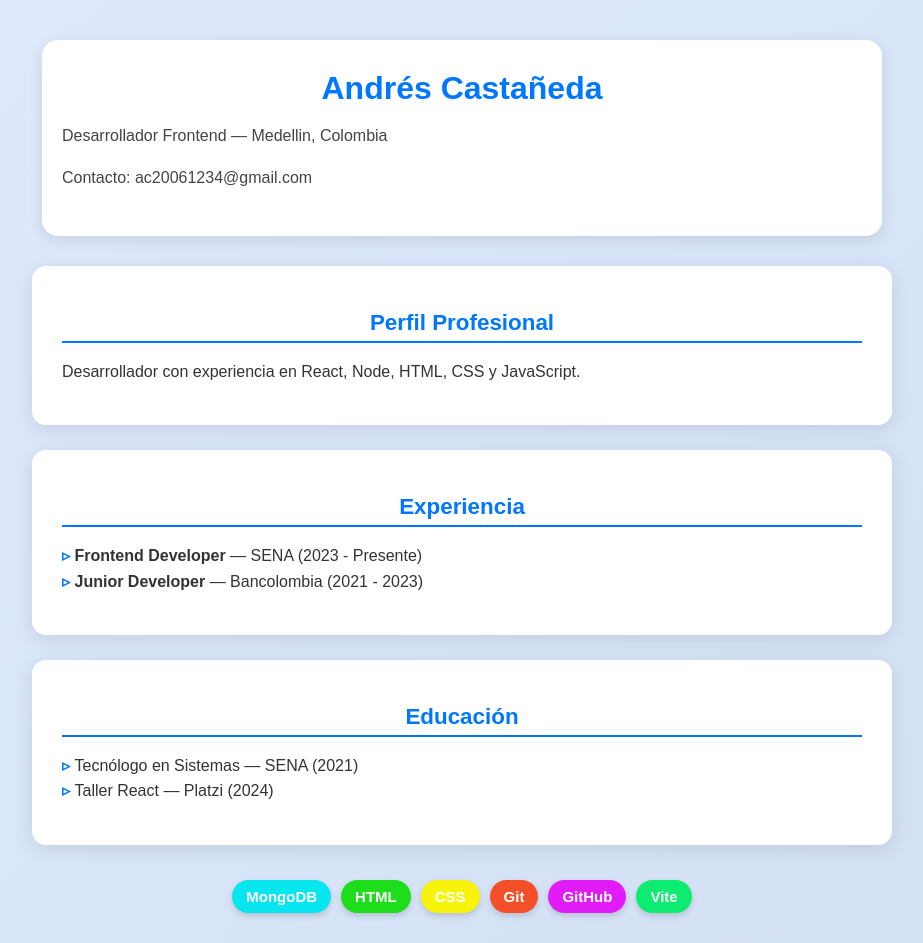
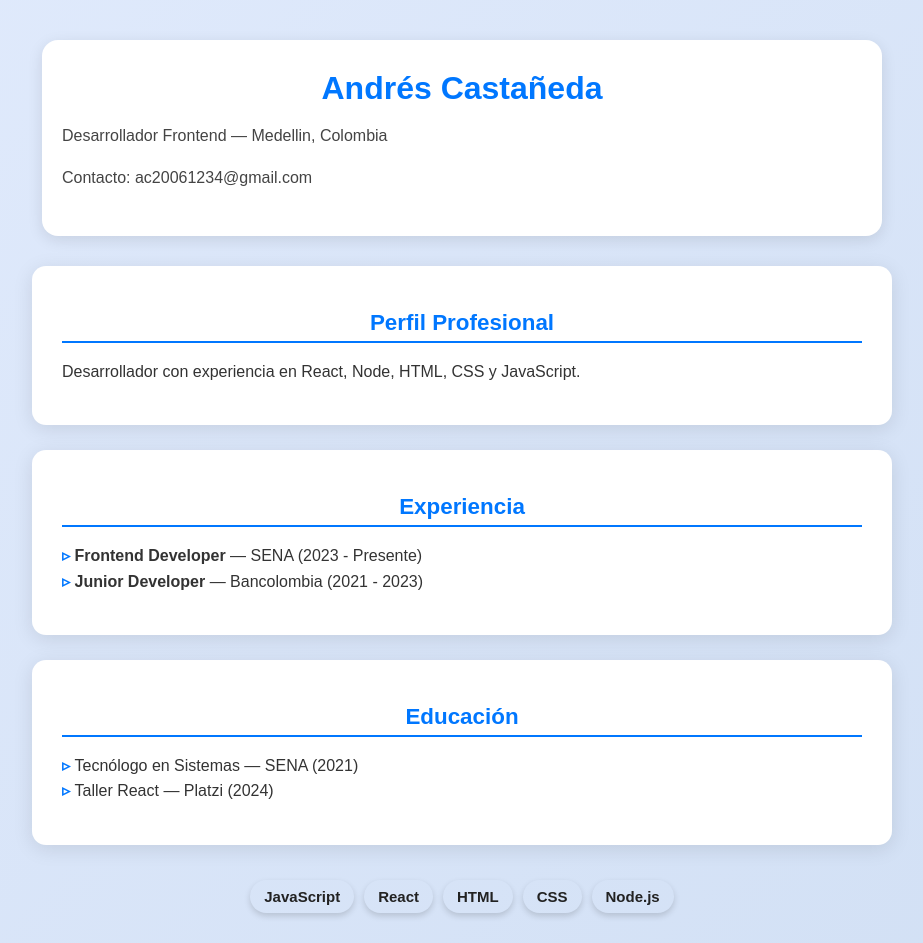
Before and after one commit to AndresBetancurCastaneda/mi-cv-react, a React (Vite) app: page / in a window 1280 px wide. Shown: the top 943 px of the page, without its empty margins (178-1101 px from the left). Built offline with nearby package versions, Linux system fonts and the light colour scheme.

Commit message:
feat: renderizado dinámico de tecnologías desde estado

```diff
--- a/src/components/StackTecnologias.jsx
+++ b/src/components/StackTecnologias.jsx
@@ -1,37 +1,10 @@
-import React from "react";
-
-function StackTecnologias() {
-  const tecnologias = [
-    "MongoDB",
-    "HTML",
-    "CSS",
-    "Git",
-    "GitHub",
-    "Vite",
-  ];
-
-  // Función para cambiar el color de fondo según la tecnología
-  const getColor = (tec) => {
-    if (tec === "MongoDB") return "#07e6eeff";
-    if (tec === "HTML") return "#1edd1bff";
-    if (tec === "CSS") return "#f7f30bff";
-    if (tec === "Git") return "#F34F29";
-    if (tec === "GitHub") return "#e21cf8ff";
-    if (tec === "Vite") return "#0deb71ff";
-    return "#ccc";
-  };
+function StackTecnologias({ tecnologias }) {
+    if (!tecnologias) return null;
 
     return (
         <div className="stack-container">
             {tecnologias.map((tec, index) => (
-        <span
-          key={index}
-          className="stack-item"
-          style={{
-            backgroundColor: getColor(tec),
-            color: tec === "JavaScript" ? "black" : "white",
-          }}
-        >
+                <span key={index} className="stack-item">
                     {tec}
                 </span>
             ))}
@@ -39,5 +12,4 @@ function StackTecnologias() {
     );
 }
 
-
 export default StackTecnologias;
```
Lines whose indentation alone changed are shown as unchanged.
